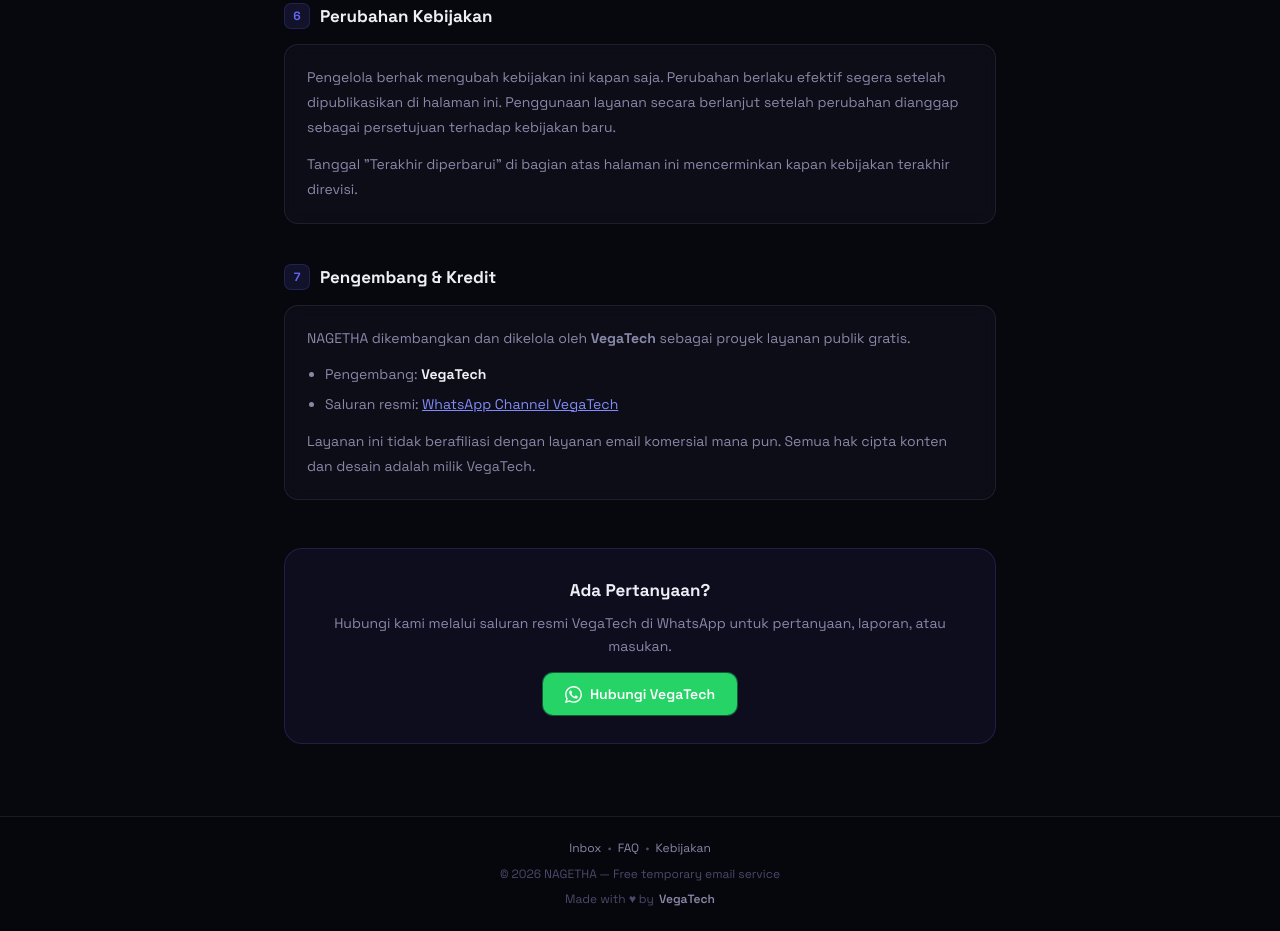
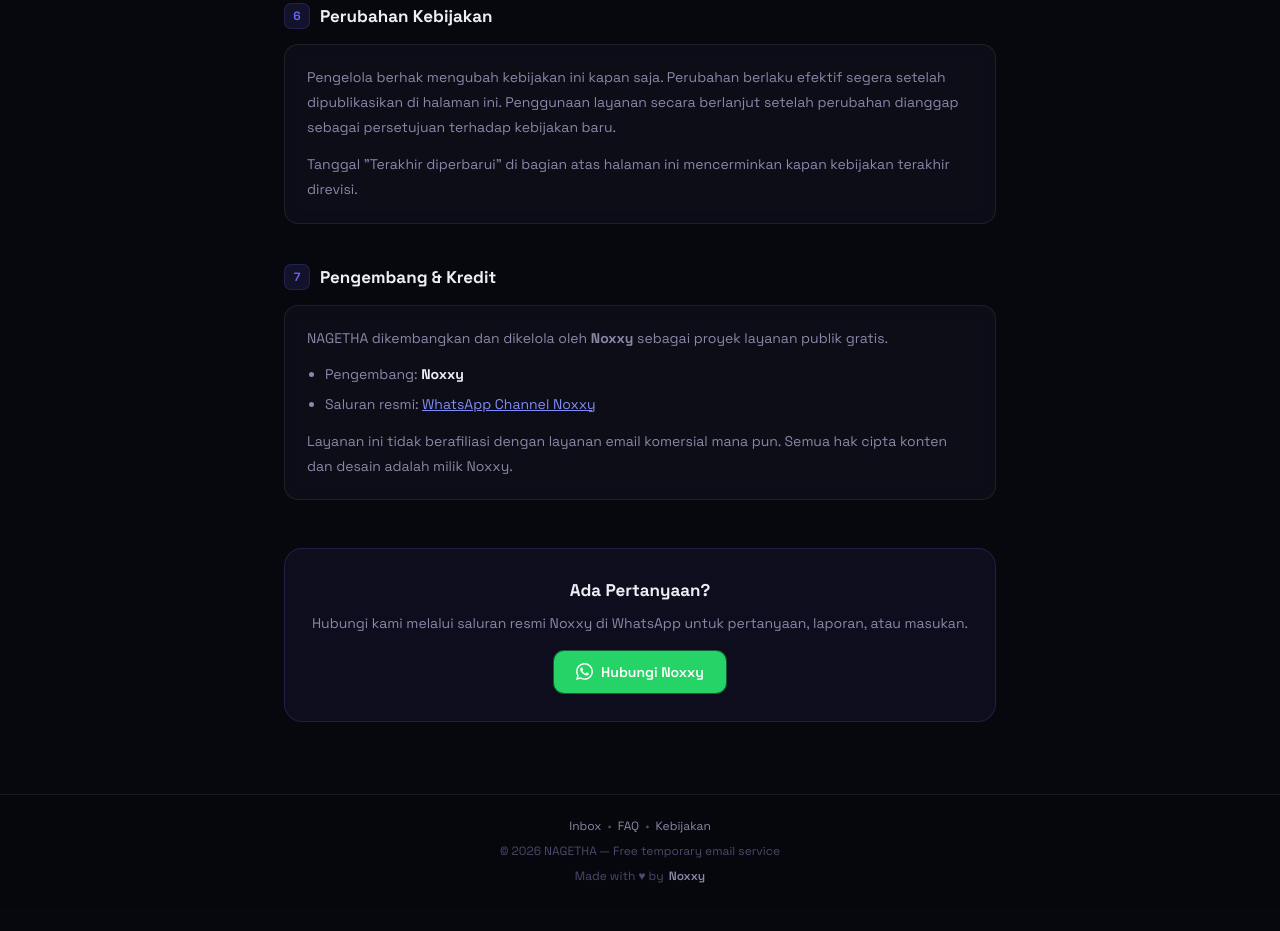
Before and after one commit to faykal/tmpnoxxy, a website: page public/kebijakan.html in a window 1280 px wide. Shown: the part 2496-3427 px from the top of the page. After the commit the page ends 3405 px from the top, so only its background shows below. Drawn offline with Linux system fonts and the light colour scheme.

Commit message:
Update kebijakan.html

```diff
--- a/public/kebijakan.html
+++ b/public/kebijakan.html
@@ -511,22 +511,22 @@
     <div class="section">
       <h2 class="section-title"><span class="section-num">7</span>Pengembang & Kredit</h2>
       <div class="section-body">
-        <p>NAGETHA dikembangkan dan dikelola oleh <strong>VegaTech</strong> sebagai proyek layanan publik gratis.</p>
+        <p>NAGETHA dikembangkan dan dikelola oleh <strong>Noxxy</strong> sebagai proyek layanan publik gratis.</p>
         <ul>
-          <li>Pengembang: <strong>VegaTech</strong></li>
-          <li>Saluran resmi: <a href="https://whatsapp.com/channel/0029VbCaDhn11ulT1qwodB2x" target="_blank" rel="noopener noreferrer" style="color:#818cf8">WhatsApp Channel VegaTech</a></li>
+          <li>Pengembang: <strong>Noxxy</strong></li>
+          <li>Saluran resmi: <a href="https://whatsapp.com/channel/0029VbCaDhn11ulT1qwdB2x" target="_blank" rel="noopener noreferrer" style="color:#818cf8">WhatsApp Channel Noxxy</a></li>
         </ul>
-        <p>Layanan ini tidak berafiliasi dengan layanan email komersial mana pun. Semua hak cipta konten dan desain adalah milik VegaTech.</p>
+        <p>Layanan ini tidak berafiliasi dengan layanan email komersial mana pun. Semua hak cipta konten dan desain adalah milik Noxxy.</p>
       </div>
     </div>
 
     <!-- CONTACT -->
     <div class="contact-box">
       <h3>Ada Pertanyaan?</h3>
-      <p>Hubungi kami melalui saluran resmi VegaTech di WhatsApp untuk pertanyaan, laporan, atau masukan.</p>
-      <a class="contact-link" href="https://whatsapp.com/channel/0029VbCaDhn11ulT1qwodB2x" target="_blank" rel="noopener noreferrer">
+      <p>Hubungi kami melalui saluran resmi Noxxy di WhatsApp untuk pertanyaan, laporan, atau masukan.</p>
+      <a class="contact-link" href="https://whatsapp.com/channel/0029VbCaDhn11ulT1qwod2x" target="_blank" rel="noopener noreferrer">
         <svg viewBox="0 0 24 24" fill="currentColor"><path d="M17.472 14.382c-.297-.149-1.758-.867-2.03-.967-.273-.099-.471-.148-.67.15-.197.297-.767.966-.94 1.164-.173.199-.347.223-.644.075-.297-.15-1.255-.463-2.39-1.475-.883-.788-1.48-1.761-1.653-2.059-.173-.297-.018-.458.13-.606.134-.133.298-.347.446-.52.149-.174.198-.298.298-.497.099-.198.05-.371-.025-.52-.075-.149-.669-1.612-.916-2.207-.242-.579-.487-.5-.669-.51-.173-.008-.371-.01-.57-.01-.198 0-.52.074-.792.372-.272.297-1.04 1.016-1.04 2.479 0 1.462 1.065 2.875 1.213 3.074.149.198 2.096 3.2 5.077 4.487.709.306 1.262.489 1.694.625.712.227 1.36.195 1.871.118.571-.085 1.758-.719 2.006-1.413.248-.694.248-1.289.173-1.413-.074-.124-.272-.198-.57-.347m-5.421 7.403h-.004a9.87 9.87 0 0 1-5.031-1.378l-.361-.214-3.741.982.998-3.648-.235-.374a9.86 9.86 0 0 1-1.51-5.26c.001-5.45 4.436-9.884 9.888-9.884 2.64 0 5.122 1.03 6.988 2.898a9.825 9.825 0 0 1 2.893 6.994c-.003 5.45-4.437 9.884-9.885 9.884m8.413-18.297A11.815 11.815 0 0 0 12.05 0C5.495 0 .16 5.335.157 11.892c0 2.096.547 4.142 1.588 5.945L.057 24l6.305-1.654a11.882 11.882 0 0 0 5.683 1.448h.005c6.554 0 11.89-5.335 11.893-11.893a11.821 11.821 0 0 0-3.48-8.413Z"/></svg>
-        Hubungi VegaTech
+        Hubungi Noxxy
       </a>
     </div>
   </main>
@@ -540,7 +540,7 @@
       <a href="/kebijakan.html">Kebijakan</a>
     </div>
     <div>&copy; 2026 NAGETHA &mdash; Free temporary email service</div>
-    <div class="made-by">Made with ♥ by <a href="https://whatsapp.com/channel/0029VbCaDhn11ulT1qwodB2x" target="_blank" rel="noopener noreferrer">VegaTech</a></div>
+    <div class="made-by">Made with ♥ by <a href="https://whatsapp.com/channel/0029VbCaDhn11ulT1qwodB2x" target="_blank" rel="noopener noreferrer">Noxxy</a></div>
   </footer>
 
 </body>
```
